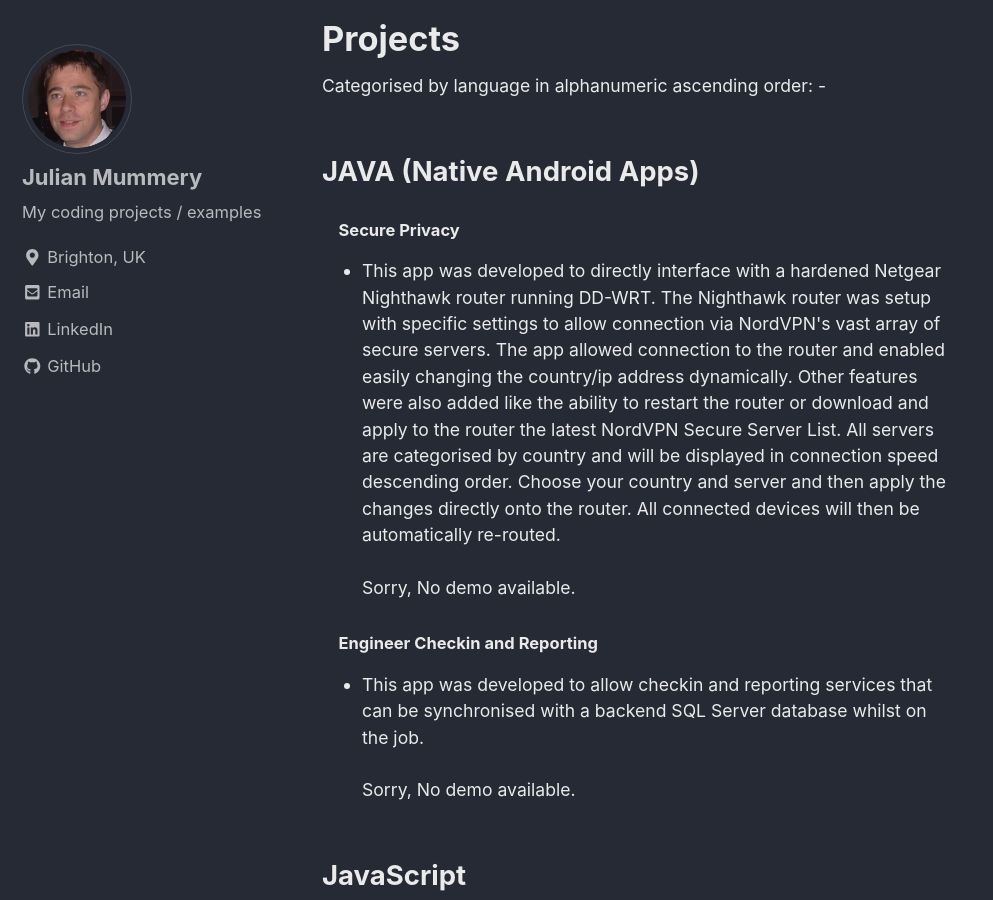
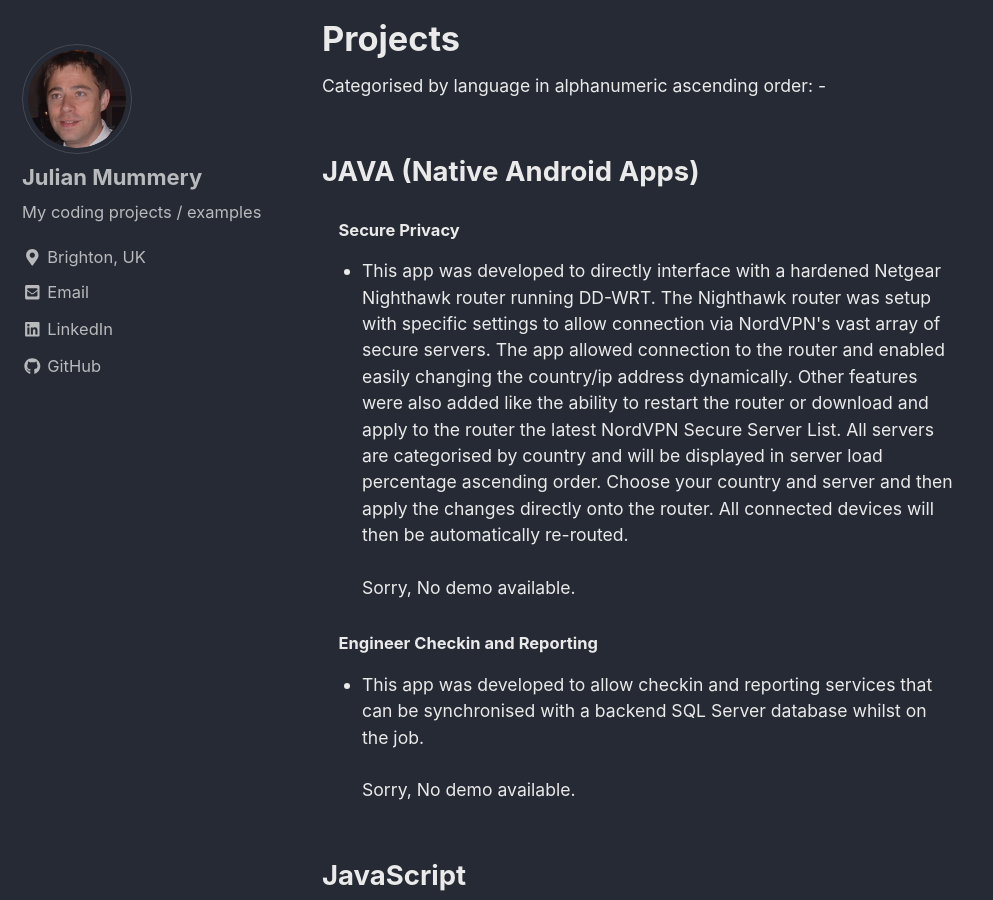
Before and after one commit to julianmummery/julianmummery.github.io, a Jekyll site: the page built from _pages/coding-projects.md, in a window 1280 px wide and 900 px high, scrolled down 410 px. Shown: the whole window, without its empty margins (0-993 px from the left). Built offline with Jekyll 4.4.1, drawn with Linux system fonts in a browser that asks for light colours; nearby versions of some CDN libraries.

Commit message:
Update coding-projects.md

```diff
--- a/_pages/coding-projects.md
+++ b/_pages/coding-projects.md
@@ -12,7 +12,7 @@
 <h2>JAVA (Native Android Apps)</h2>
 <h5 style="padding-left:1em;">Secure Privacy</h5>
 <ul style="font-size:0.80em;">
-  <li>This app was developed to directly interface with a hardened Netgear Nighthawk router running DD-WRT. The Nighthawk router was setup with specific settings to allow connection via NordVPN's vast array of secure servers. The app allowed connection to the router and enabled easily changing the country/ip address dynamically. Other features were also added like the ability to restart the router or download and apply to the router the latest NordVPN Secure Server List. All servers are categorised by country and will be displayed in connection speed descending order. Choose your country and server and then apply the changes directly onto the router. All connected devices will then be automatically re-routed.
+  <li>This app was developed to directly interface with a hardened Netgear Nighthawk router running DD-WRT. The Nighthawk router was setup with specific settings to allow connection via NordVPN's vast array of secure servers. The app allowed connection to the router and enabled easily changing the country/ip address dynamically. Other features were also added like the ability to restart the router or download and apply to the router the latest NordVPN Secure Server List. All servers are categorised by country and will be displayed in server load percentage ascending order. Choose your country and server and then apply the changes directly onto the router. All connected devices will then be automatically re-routed.
   <br>
   <br>
   Sorry, No demo available.
```
